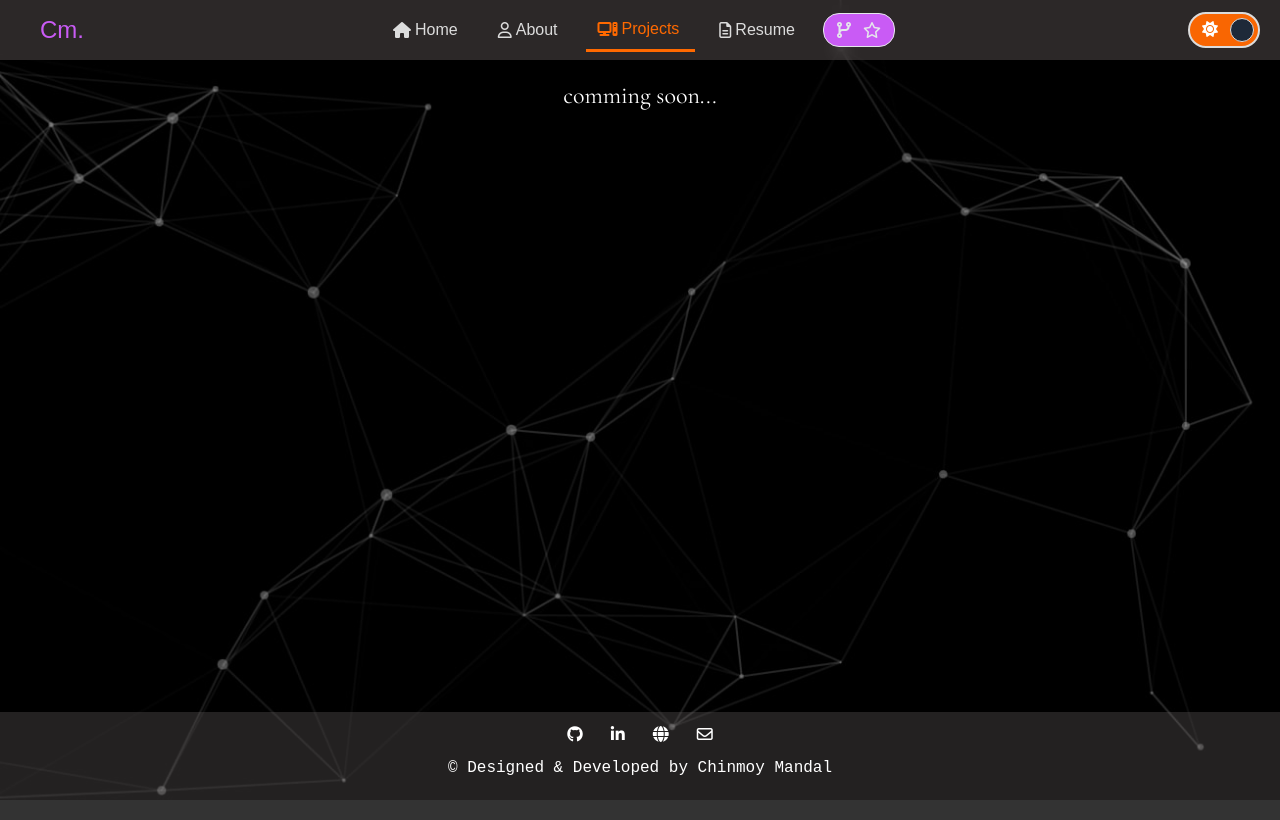
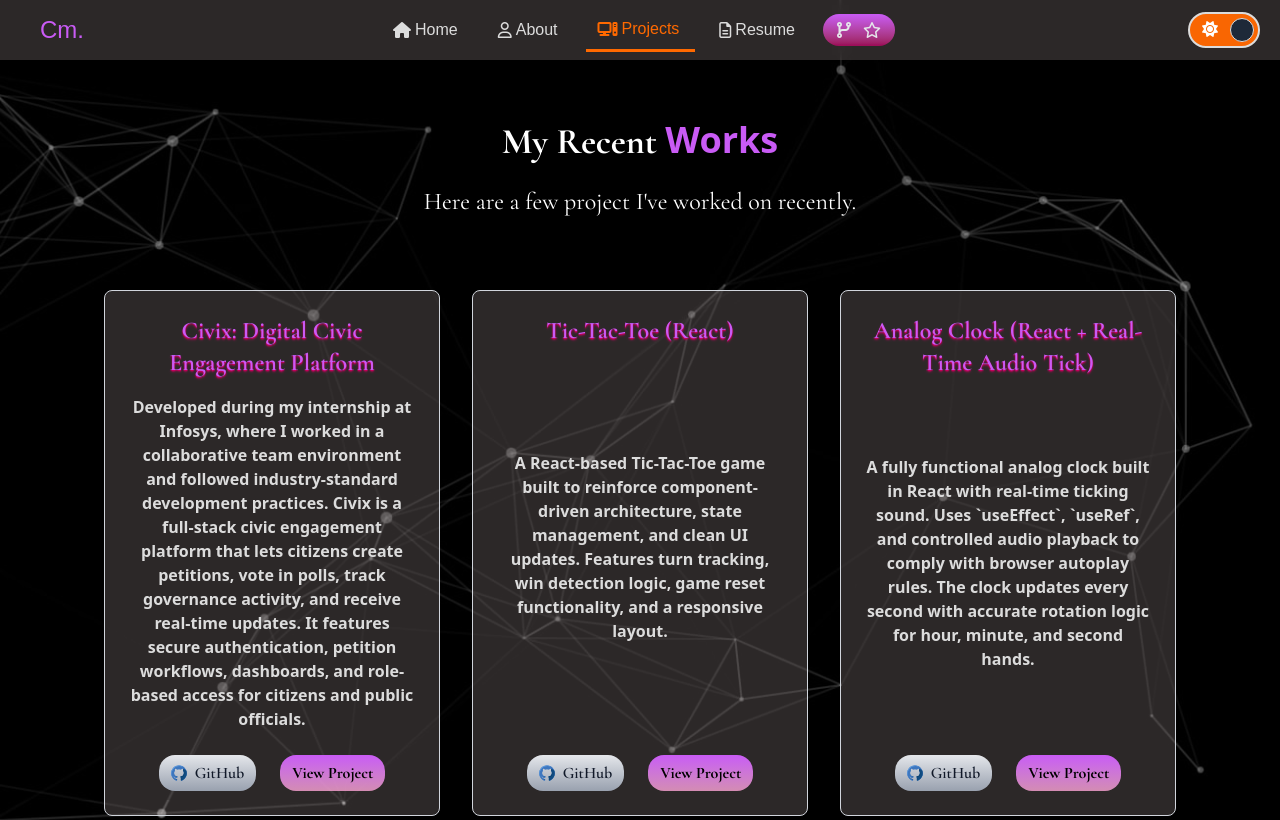
Before and after one commit to ChinmoyMandal-Tech/MyPortfolio, a React (Vite) app: page /projects in a window 1280 px wide. Shown: the top 820 px of the page. Built offline with nearby package versions, Linux system fonts and the light colour scheme; a web font is replaced by a local one.

Commit message:
add project page

```diff
--- a/src/App.css
+++ b/src/App.css
@@ -95,10 +95,7 @@ body.dark {
     --git-c4: #3e893e;
     --git-c5: #5cb75b;
 }
-p{
-    height: 100%;
-    /* color: var(--texta); */
-}
+
 #sidebar, nav{
     font-family: 'Momo Trust Display', sans-serif;
     /* font-family: "Cormorant Garamond", serif; */
@@ -148,8 +145,16 @@ nav>div.open>span:nth-child(3) {
     padding: 10px 0px 20px 0;
     font-family: PT Mono,
         monospace;
+
     /* text-align: center; */
     /* background-color: var(--footer_bg); */
+}
+@media (min-width: 768px) {
+    #main_footer::after {
+        /* styles here */
+        margin: auto;
+        padding: 20px 0px;
+    }
 }
 
 .hand_wave{
--- a/src/components/Footer.jsx
+++ b/src/components/Footer.jsx
@@ -2,14 +2,14 @@ function Footer() {
     const mailId = "chinmoymandal925809@gmail.com";
 
     return (
-        <footer id="main_footer" className="relative w-full pt-2.5 bg-[var(--footer_bg)] text-center">
-            <div className="flex w-ful justify-center space-x-7">
+        <footer id="main_footer" className="relative w-full pt-2.5 bg-[var(--footer_bg)] text-center md:flex">
+            <div className="flex w-ful md:w-1/2 my-5 justify-center space-x-7 sm:space-x-15">
                 <div className="relative">
                     <a
                         href="https://github.com/ChinmoyMandal-Tech"
                         target="_blank"
                         className="cursor-pointer group relative">
-                        <i className="fa-brands fa-github"></i>
+                        <i className="fa-brands fa-github fa-xl"></i>
                     </a>
                     <span className="absolute bottom-6 left-[-60px] px-2 py-1 text-sm rounded-2xl bg-purple-800/50 opacity-0 [.group:hover_+_&]:opacity-100 transform duration-300 whitespace-nowrap"> connect me on Github </span>
                 </div>
@@ -18,7 +18,7 @@ function Footer() {
                         href="https://in.linkedin.com/in/chinmoy-mandal-7ab375282/"
                         target="_blank"
                         className="cursor-pointer group linkdin relative">
-                        <i className="fa-brands fa-linkedin-in"></i>
+                        <i className="fa-brands fa-linkedin-in fa-xl"></i>
                     </a>
                     <span className="absolute bottom-6 left-[-80px] px-2 py-1 text-sm rounded-2xl bg-purple-800/50 opacity-0 [.linkdin:hover_+_&]:opacity-100 transform duration-300 whitespace-nowrap"> connect me on LinkedIn </span>
                 </div>
@@ -27,7 +27,7 @@ function Footer() {
                         href={`https://mail.google.com/mail/?view=cm&fs=1&to=${mailId}`}
                         target="_blank"
                         className="cursor-pointer group relative">
-                        <i className="fa-solid fa-globe"></i>
+                        <i className="fa-solid fa-globe fa-xl"></i>
                     </a>
                     <span className="absolute bottom-6 left-[-55px] px-2 py-1 text-sm rounded-2xl bg-purple-800/50 opacity-0 [.group:hover_+_&]:opacity-100 transform duration-300 whitespace-nowrap">Mail Me by browser</span>
                 </div>
@@ -36,7 +36,7 @@ function Footer() {
                         href={`mailto:${mailId}`}
                         target="_blank"
                         className="cursor-pointer group">
-                        <i className="fa-regular fa-envelope"></i>
+                        <i className="fa-regular fa-envelope fa-xl"></i>
                     </a>
                     <span className="absolute bottom-6 left-[-50px] px-2 py-1 text-sm rounded-2xl bg-purple-800/50 opacity-0 [.group:hover_+_&]:opacity-100 transform duration-300 whitespace-nowrap">Mail Me by App</span>
                 </div>
--- a/src/components/Home.jsx
+++ b/src/components/Home.jsx
@@ -1,3 +1,4 @@
+import { Link } from "react-router-dom";
 import Typing from "./Typing.jsx";
 import developer from '../assets/developer.png';
 
@@ -47,9 +48,9 @@ function Home() {
         <div className="flex flex-col items-center justify-center h-full py-10 px-5 text-center">
             <h1 className="text-4xl font-bold mb-6">Welcome to My Portfolio</h1>
             <p className="text-lg mb-8">Explore my projects and skills.</p>
-            <a href="/projects" className="flex items-center justify-center gap-2 text-white bg-green-600 hover:bg-green-800 px-6 py-3 rounded-md transition-colors duration-300">
+            <Link to="/projects" className="flex items-center justify-center gap-2 text-white bg-green-600 hover:bg-green-800 px-6 py-3 rounded-md transition-colors duration-300">
                 <i className="fa-solid fa-folder-open"></i> View Projects
-            </a>
+            </Link>
         </div>
     </section>
     );
--- a/src/components/Navbar.jsx
+++ b/src/components/Navbar.jsx
@@ -45,7 +45,7 @@ function Sidebar({ toggleMode, mode, SidebarOpen, setSidebarOpen }) {
             <a
                 href="https://github.com/ChinmoyMandal-Tech/MyPortfolio"
                 target="_blank"
-                className={`py-2 mb-1 px-3 w-18 text-gray-200 bg-[var(--nav_git_link)] hover:text-gray-700 border rounded-2xl flex justify-center gap-2 cursor-pointer`
+                className={`py-2 mb-1 px-3 w-18 text-gray-200 bg-gradient-to-b from-[var(--nav_git_link)] to-pink-600/60 hover:text-gray-700 transition-all duration-300 hover:scale-105 rounded-2xl flex justify-center gap-2 cursor-pointer`
                 }>
                 <i className="fa-solid fa-code-branch"></i>
                 <i className="fa-regular fa-star"></i>
@@ -129,7 +129,7 @@ function Navbar() {
                     href="https://github.com/ChinmoyMandal-Tech/MyPortfolio"
                     target="_blank"
                     className={
-                        `py-2 px-3 w-18 text-gray-200 bg-[var(--nav_git_link)] hover:text-gray-700 border rounded-2xl flex justify-center gap-3 cursor-pointer`
+                        `py-2 px-3 w-18 text-gray-200 bg-gradient-to-b from-[var(--nav_git_link)] to-pink-600/60 hover:text-gray-700 transition-all duration-300 hover:scale-110 rounded-2xl flex justify-center gap-3 cursor-pointer`
                     }>
                     <i className="fa-solid fa-code-branch"></i>
                     <i className="fa-regular fa-star"></i>
--- /dev/null
+++ b/src/components/project/ProjectPage.jsx
@@ -0,0 +1,13 @@
+import Projects from "./Projects";
+
+function ProjectPage() {
+    return (
+        <section className="flex flex-col items-center justify-center h-full py-10 px-5 text-center">
+            <h1 className="text-4xl font-bold mb-6 select-none">My Recent <span className="text-[var(--nav_git_link)] font-sans" >Works</span></h1>
+            <p className="text-2xl mb-8">Here are a few project I've worked on recently.</p>
+            <Projects />
+        </section>
+    );
+}
+
+export default ProjectPage;
--- /dev/null
+++ b/src/components/project/Projects.jsx
@@ -0,0 +1,60 @@
+import githubLogo from '../../assets/TechIcon/Github.svg';
+
+function Projects() {
+
+    const projects = [
+        {
+            title: "Civix: Digital Civic Engagement Platform",
+            description:
+                "Developed during my internship at Infosys, where I worked in a collaborative team environment and followed industry-standard development practices. Civix is a full-stack civic engagement platform that lets citizens create petitions, vote in polls, track governance activity, and receive real-time updates. It features secure authentication, petition workflows, dashboards, and role-based access for citizens and public officials.",
+            githubLink: "https://github.com/ChinmoyMandal-Tech/Civix-Team2",
+            link: "https://civix-team2.onrender.com/"
+        },
+        {
+            title: "Tic-Tac-Toe (React)",
+            description:
+                "A React-based Tic-Tac-Toe game built to reinforce component-driven architecture, state management, and clean UI updates. Features turn tracking, win detection logic, game reset functionality, and a responsive layout.",
+            githubLink: "https://github.com/ChinmoyMandal-Tech/Tic-Tac-Toi-usingReact",
+            link: "https://chinmoymandal-tech.github.io/Tic-Tac-Toi-usingReact/"
+        },
+        {
+            title: "Analog Clock (React + Real-Time Audio Tick)",
+            description:
+                "A fully functional analog clock built in React with real-time ticking sound. Uses `useEffect`, `useRef`, and controlled audio playback to comply with browser autoplay rules. The clock updates every second with accurate rotation logic for hour, minute, and second hands.",
+            githubLink: "https://github.com/ChinmoyMandal-Tech/",
+            link: "https://github.com/ChinmoyMandal-Tech/"
+        },
+        {
+            title: "Stone–Paper–Scissors Game",
+            description:
+                "A simple and interactive Stone–Paper–Scissors game built with React. Includes randomized computer moves, score tracking, result logic, and a clean responsive interface. Built to practice state updates, conditional rendering, and quick UI feedback.",
+            githubLink: "https://github.com/ChinmoyMandal-Tech/",
+            link: "https://github.com/ChinmoyMandal-Tech/"
+        },
+
+    ];
+
+    return (
+        <div className="grid grid-cols-1 md:grid-cols-2 lg:grid-cols-3 gap-8 sm:my-10">
+
+            {projects.map((project, index) => (
+                <div key={index} className="flex flex-col justify-between  bg-[var(--nav_bg)] text-[var(--nav_text)] border border-gray-300 rounded-lg p-6 hover:shadow-lg shadow-gray-400 hover:scale-105 transition-transform  duration-300 select-none">
+
+                    <h3 className="text-2xl font-semibold mb-4 text-[var(--nav_git_link)] text-shadow-sm text-shadow-pink-700/80">{project.title}</h3>
+
+                    <p className="font-sans font-semibold mb-6">{project.description}</p>
+
+                    <div className='flex flex-wrap justify-center gap-6'>
+                        <a href={project.githubLink} target='_blank' className='flex justify-center items-center bg-gradient-to-b from-gray-200 to-gray-400 text-gray-900 font-semibold hover:scale-105 hover:shadow-md shadow-gray-500 transition-transform duration-200 px-3 py-1.5 rounded-2xl gap-2'>
+                            <img className='h-4' src={githubLogo}></img>GitHub</a>
+
+                        <a href={project.link}
+                            target='_blank' className="text-black font-bold bg-gradient-to-b from-[var(--nav_git_link)] to-pink-300/80 hover:scale-105 hover:shadow-md shadow-gray-400 transition-transform duration-200 px-3 pt-1.5 rounded-2xl">View Project</a>
+                    </div>
+                </div>
+            ))}
+        </div>
+    );
+}
+
+export default Projects;
--- a/src/main.jsx
+++ b/src/main.jsx
@@ -4,6 +4,7 @@ import App from './App.jsx'
 import { createBrowserRouter, RouterProvider } from 'react-router-dom'
 import Home from './components/Home.jsx'
 import About from './components/about/About.jsx'
+import ProjectPage from './components/project/ProjectPage.jsx'
 import A from "./components/a.jsx";
 import PageNotFound from './components/PageNotFound.jsx';
 
@@ -14,9 +15,8 @@ const router = createBrowserRouter([
     children: [
       { path: "", element: <Home /> },
       { path: "about", element: <About /> },
-      { path: "projects", element: <A /> },
+      { path: "projects", element: <ProjectPage /> },
       { path: "resume", element: <A /> },
-      { path: "xyz", element: <A /> },
       { path: "*", element: <PageNotFound /> },
     ]
   }
```
